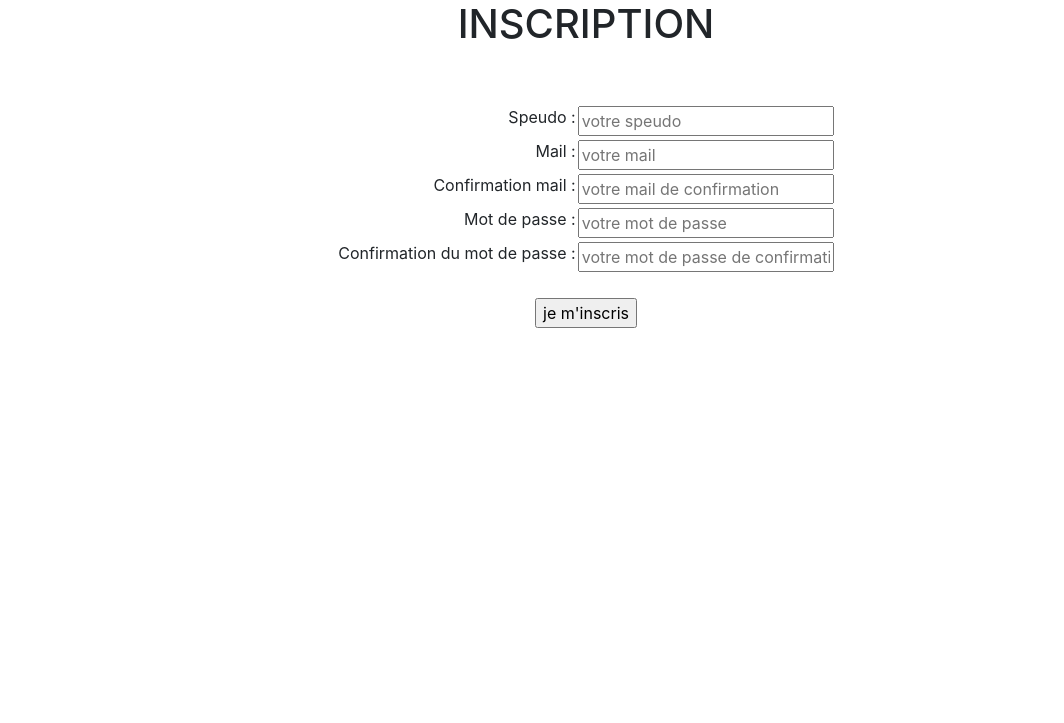
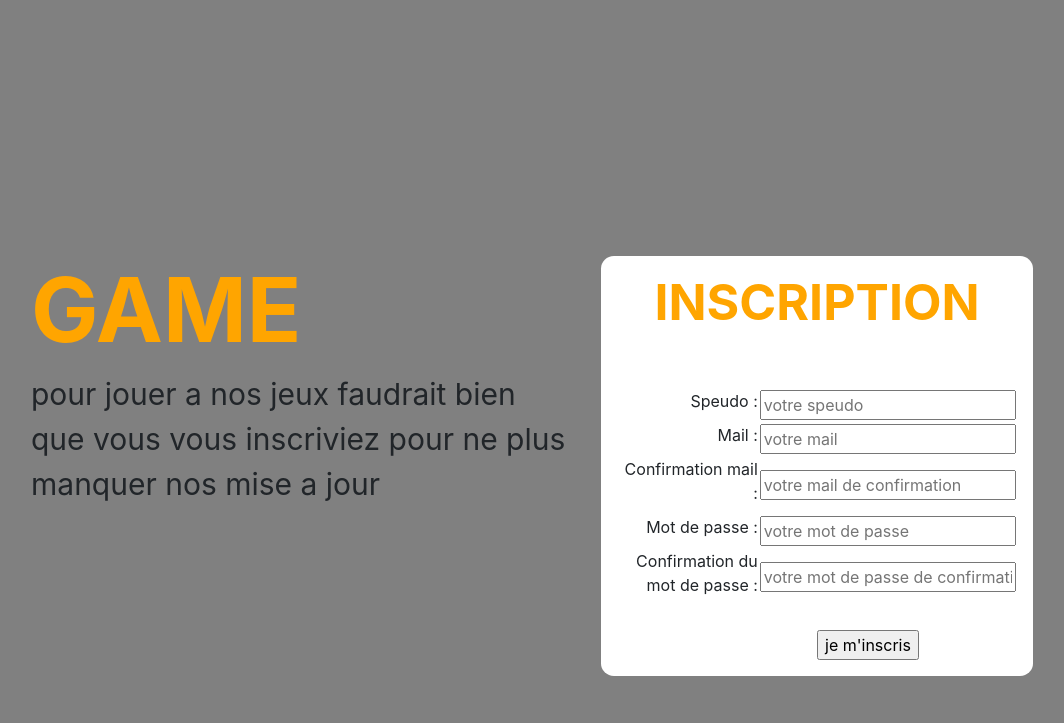
Before and after one commit to rasack2490/game, a PHP site: page /inscription.php in a window 1280 px wide. Shown: the top 723 px of the page, without its empty margins (54-1118 px from the left). Run offline with PHP 8.4, Linux system fonts and the light colour scheme.

Commit message:
medeliation du frontend

```diff
--- a/inscription.php
+++ b/inscription.php
@@ -19,9 +19,12 @@
                     if(filter_var($mail, FILTER_VALIDATE_EMAIL)){
 
                         $reqmail = $bdd -> prepare("SELECT * FROM membres WHERE mail = ?");
+                        $reqspeudo = $bdd -> prepare("SELECT * FROM membres WHERE speudo = ?");
                         $reqmail->execute(array($mail));
+                        $reqspeudo->execute(array($speudo));
+                        $speudoexist = $reqspeudo->rowCount();
                         $mailexist = $reqmail->rowCount();
-                        if($mailexist == 0){
+                        if(($mailexist == 0)&& ($speudoexist == 0) ){
 
                             if($mdp == $mdp2){
 
@@ -38,7 +41,7 @@
                         }
                         else{
 
-                            $erreur = 'Adresse mail deja utiliser';
+                            $erreur = "Le speudo ou l'adresse mail est deja utiliser";
                         }
 
 
@@ -77,14 +80,48 @@
 
     <!-- Bootstrap CSS -->
     <link rel="stylesheet" href="https://stackpath.bootstrapcdn.com/bootstrap/4.5.2/css/bootstrap.min.css" integrity="sha384-JcKb8q3iqJ61gNV9KGb8thSsNjpSL0n8PARn9HuZOnIxN0hoP+VmmDGMN5t9UJ0Z" crossorigin="anonymous">
+    <style>
+        h1{
+            font-weight: bold;
+            font-size: 50px;
+            color: orange;
+        }
+        .send{
+            margin: 0 50%;
+        }
+        .container{
+            margin-top: 20%;
+        }
+        body{
+            background-color: gray;
+        }
+        p{
+            font-size: 30px;
 
+        }
+        .text{
+            font-size: 90px;
+        }
+        form{
+            width: 80%;
+            background-color: white;
+            padding: 3%;
+            border-radius: 3%;
+        }
+
+    </style>
 
   </head>
   <body>
     <div class="container">
-        <div align="center">
+        <div class="row">
+            <div class="col">
+                <h1 class="text">GAME</h1>
+                <p>pour jouer a nos jeux faudrait bien que vous vous inscriviez pour ne plus manquer nos mise a jour</p>
+            </div>
+            <div class="col">
             <form method="post" action="">
-                <h1>INSCRIPTION</h1> <br> <br>
+                <h1 align="center" >INSCRIPTION</h1> <br> <br>
                 <table>
                     <tr>
                         <td align="right">
@@ -127,14 +164,16 @@
                         </td>
                     </tr>
                 </table> <br>
-                <input type="submit" value="je m'inscris" name="forminscription" >
+                <input type="submit" value="je m'inscris" name="forminscription" class="send" >
             </form>
+            <br> <br>
             <?php
                 if(isset($erreur)){
 
-                    echo '<font color="red">'.$erreur.'</font>';
+                    echo '<font color="orange" size="6px">'.$erreur.'</font>';
                 }
             ?>
+            </div>
         </div>
     </div>
     <!-- Optional JavaScript -->
```
